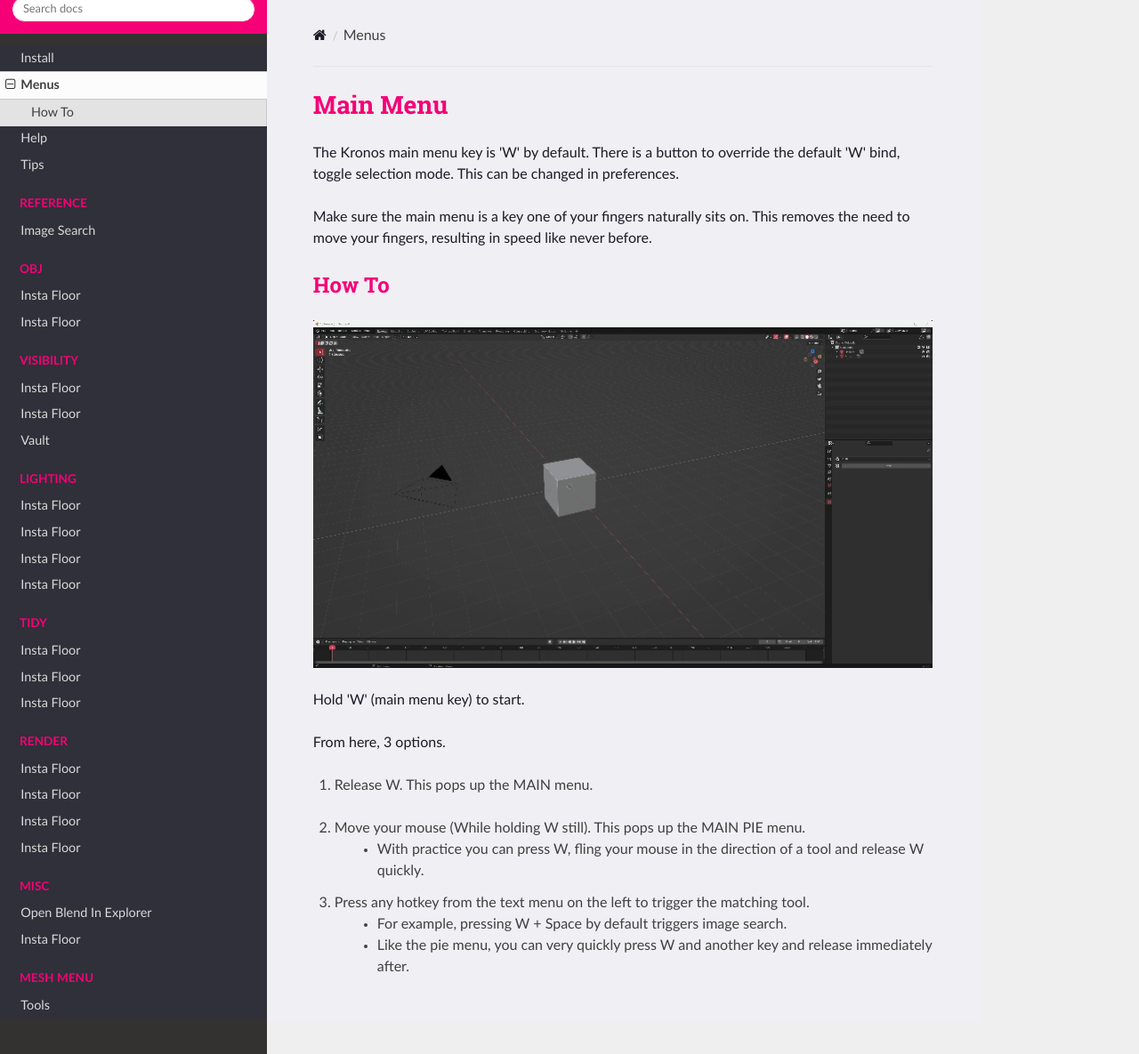
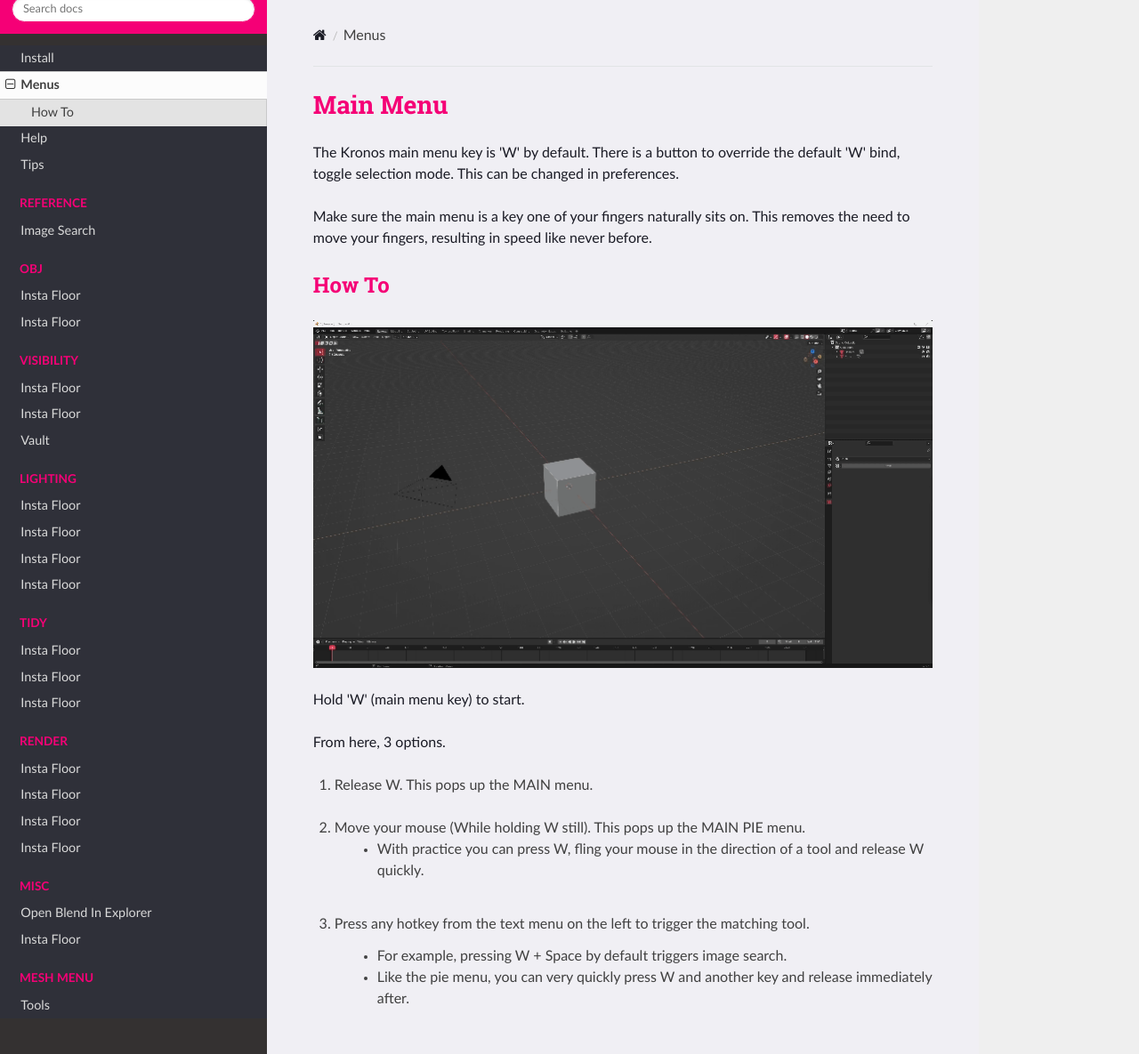
Before and after one commit to CGLIFE7/KronosDocs, an MkDocs documentation site: the page built from docs/docs/tutorial/menus.md, in a window 1280 px wide and 1185 px high. Shown: the whole window at 89% size. Built offline with MkDocs 1.6.1, drawn with Linux system fonts in a browser that asks for light colours; nearby versions of some CDN libraries.

Commit message:
Update menus.md

```diff
--- a/docs/docs/tutorial/menus.md
+++ b/docs/docs/tutorial/menus.md
@@ -23,7 +23,11 @@
    > - With practice you can press W, fling your mouse in the direction of a tool and release W quickly.
 &NewLine;
 &NewLine;
+&NewLine;
+&NewLine;
 3. Press any hotkey from the text menu on the left to trigger the matching tool.
+&NewLine;
+&NewLine;
    > - For example, pressing W + Space by default triggers image search.
 &NewLine;
 &NewLine;
```
